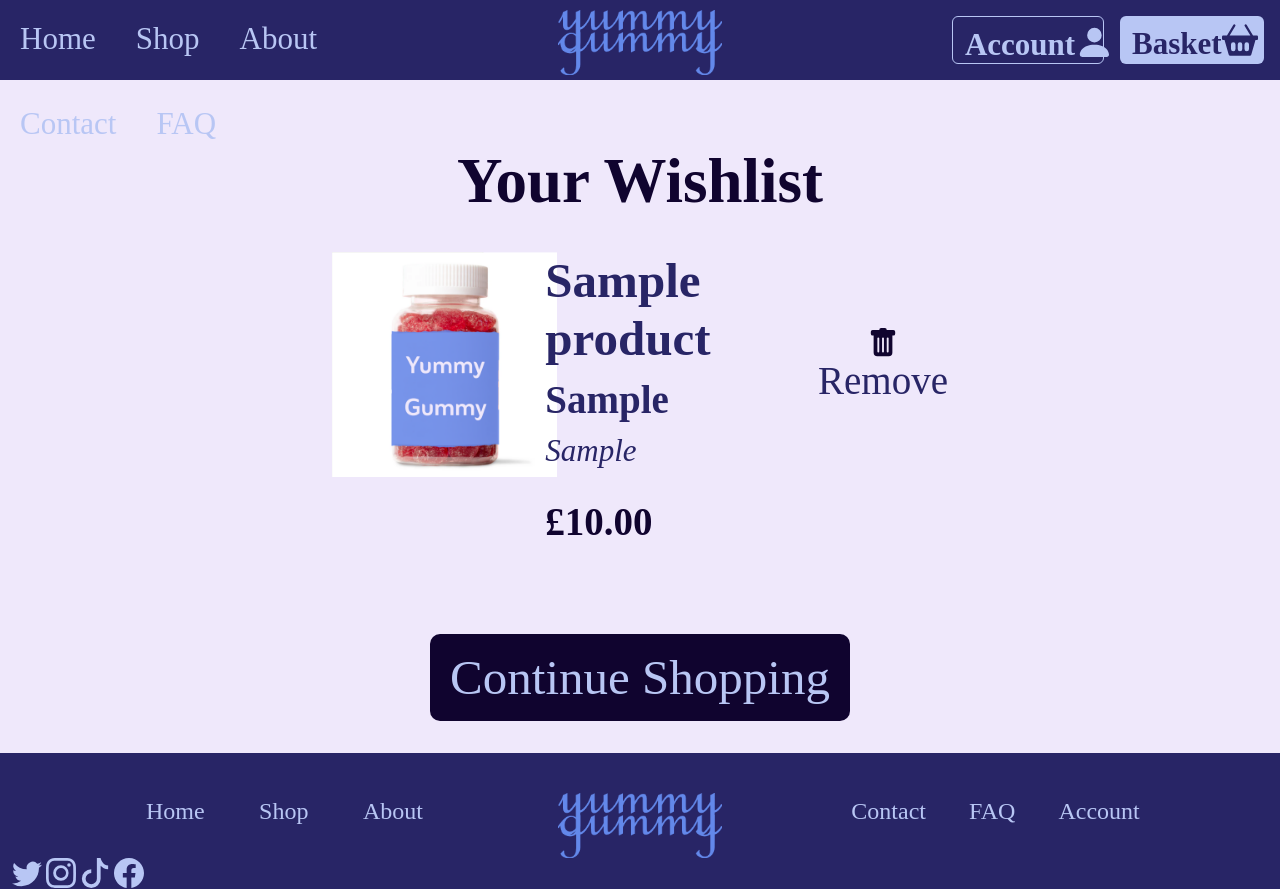
After one commit to katieprogrammes/YummyGummy, a Flask app: page /wishlist in a window 1280 px wide. The commit adds this page. Run offline with Flask 3, Linux system fonts and the light colour scheme; a user stored in the database is signed in; tables that the repository leaves empty hold one stand-in row (values such as "Sample post"); some libraries are stand-ins or nearby versions; some web fonts are replaced.

Commit message:
Added the Wishlist

```diff
--- a/app/routes.py
+++ b/app/routes.py
@@ -5,7 +5,7 @@ from flask_login import current_user, login_user, logout_user, login_required
 from sqlalchemy import or_, and_
 import sqlalchemy as sa
 from app import db
-from app.models import User, Product, Cart
+from app.models import User, Product, Cart, Wishlist
 from urllib.parse import urlsplit
 from flask_mail import Mail, Message
 import requests
@@ -165,6 +165,62 @@ def remove(item_id):
         flash(response.json().get("error", "An error occurred"), "danger")
     return redirect(url_for('cart'))
 
+@app.route("/wishlist", methods=["GET", "POST"])
+@login_required
+def wishlist():
+    if request.method == "GET":
+        # Get the user's wishlist items
+        wish_items = Wishlist.query.join(Product).filter(Wishlist.user_id == current_user.id).all()
+
+
+        # Render the wishlist template
+        return render_template("wishlist.html", title="Wishlist", wish_items=wish_items)
+
+    elif request.method == "POST":
+        data = request.get_json()
+        product_id = data.get("product_id")
+
+        if not product_id:
+            return jsonify({"error": "Product ID is required"}), 400
+
+        # Check if product already exists in the wishlist
+        existing_item = Wishlist.query.filter_by(product_id=product_id, user_id=current_user.id).first()
+
+        if existing_item:
+            return jsonify({"message": "This item is already in your wishlist"}), 400
+        else:
+            # Add the product to the wishlist
+            new_wish_item = Wishlist(user_id=current_user.id, product_id=product_id)
+            db.session.add(new_wish_item)
+
+        db.session.commit()
+        return jsonify({"message": "Item added to wishlist!"}), 200
+
+
+@app.route("/wishlist/remove/<int:item_id>", methods=["DELETE"])
+@login_required
+def remove_wish(item_id):
+    # Log the item removal attempt
+    print(f"Attempting to remove item with ID: {item_id}")
+
+    # Call to API
+    api_url = f"{Config.API_BASE_URL}/wishlist/{item_id}"
+    response = requests.delete(api_url)
+
+    # Log the raw response text to debug the issue
+    print(f"API response: {response.text}")
+
+    # Handle the response from the API
+    if response.status_code == 200:
+        flash(response.json().get("message", "Item removed from wishlist"), "custom-success")
+    else:
+        flash(response.json().get("error", "An error occurred"), "danger")
+
+    # Redirect to the wishlist page after item removal
+    return redirect(url_for('wishlist'))
+
+
+
 @app.route("/contact", methods=["GET", "POST"])
 def contact():
     form = ContactForm()
--- a/app/static/css/style.css
+++ b/app/static/css/style.css
@@ -882,3 +882,33 @@ footer {
     border-radius: 0 0 8px 8px;
     border: none;
 }
+
+/*Wishlist Styling*/
+.witem-price {
+    margin-top: 30px;
+    color: #10042F;
+    font-weight: 800;
+}
+.wishremove {
+    color: #282566;
+    background-color: #EFE8FB;
+    border: none;
+    text-decoration: none;
+    display: flex;
+    flex-direction: column;
+    align-items: center;
+    margin-top: 75px;
+}
+.shopreturn {
+    background-color: #10042F;
+    color: #B8C6F4;
+    padding: 15px 20px 5px 20px;
+    text-decoration: none;
+    border-radius: 10px;
+    margin: 2rem 0;
+    font-weight: 600;
+    display: flex;
+}
+#wishbox {
+    margin-bottom: 3rem;
+}
--- a/app/static/js/functions.js
+++ b/app/static/js/functions.js
@@ -100,7 +100,7 @@ document.addEventListener("DOMContentLoaded", function () {
             .then(data => {
                 if (data.message) {
                     showSuccessMessage(data.message);  // Show success message
-                    // Optionally, remove item from DOM
+                    //remove item from DOM
                     this.closest(".cart-item").remove();  // Assumes cart items are wrapped in .cart-item
                 } else if (data.error) {
                     showErrorMessage(data.error);  // Show error message
@@ -183,6 +183,35 @@ document.addEventListener("DOMContentLoaded", function () {
             totalElement.textContent = `£${total.toFixed(2)}`;
         }
     }
+    // Add to Wishlist functionality
+    document.getElementById("prodwishadd").addEventListener("click", function (event) {
+        event.preventDefault();
+
+        const productId = this.getAttribute("data-product-id");
+
+        // Send the Add to Wishlist request (POST)
+        fetch('/api/wishlist/add', {
+            method: "POST",
+            headers: {
+                "Content-Type": "application/json",
+            },
+            body: JSON.stringify({
+                product_id: productId,
+            })
+        })
+        .then(response => response.json())
+        .then(data => {
+            if (data.message) {
+                showSuccessMessage(data.message);  // Show success message on successful addition
+            } else if (data.error) {
+                showErrorMessage(data.error);  // Show error message if any
+            }
+        })
+        .catch(error => console.error("Error:", error));
+    });
+
+
+
 
     // Show success message
 function showSuccessMessage(message) {
@@ -222,3 +251,32 @@ function showFlashMessage(message, background) {
 }
 
 });
+
+document.addEventListener("DOMContentLoaded", function () {
+    const removeButtons = document.querySelectorAll('.wishremove');
+    removeButtons.forEach(button => {
+        button.addEventListener("click", function (event) {
+            event.preventDefault();
+
+            const itemId = this.getAttribute("data-item-id");
+
+            // Make DELETE request to the server
+            fetch(`/api/wishlist/remove/${itemId}`, {
+                method: "DELETE",
+                headers: {
+                    "Content-Type": "application/json",
+                }
+            })
+            .then(response => {
+                if (response.ok) {
+                    window.location.href = "/wishlist"; // Force redirect to wishlist page after successful deletion
+                } else {
+                    console.error("Error with the request");
+                }
+            })
+            .catch(error => {
+                console.error("Error:", error);
+            });
+        });
+    });
+});
--- a/app/templates/account.html
+++ b/app/templates/account.html
@@ -46,7 +46,7 @@
                     </a>
                 </div>
                 <div class="col">
-                    <a class="accbtn" role="button">
+                    <a class="accbtn" role="button" href="{{ url_for('wishlist') }}">
                         <h3>Wishlist</h3>
                     </a>
                 </div>
--- a/app/templates/product.html
+++ b/app/templates/product.html
@@ -41,7 +41,7 @@
                                 <h3>Add to Basket</h3>
                                 <img src="{{ url_for('static', filename='images/basketcheck.svg') }}" height="45" alt="Shopping basket">
                             </a>
-                            <button type="submit" class="btn btn-primary btn-lg" id="prodwishadd">
+                            <button type="submit" class="btn btn-primary btn-lg" id="prodwishadd" data-product-id="{{ product.id }}">
                                 <img src="{{ url_for('static', filename='images/heart.svg') }}" alt="Outline of a heart">
                             </button>
                         </div>
--- /dev/null
+++ b/app/templates/wishlist.html
@@ -0,0 +1,46 @@
+{% extends 'base.html' %}
+
+{% block body %}
+<h1 class="ygtitle">Your Wishlist</h1>
+<div class="padd"></div>
+    <!-- Check if there are items in the wishlist -->
+    {% if wish_items %}
+        <div class="row">
+            <div class="col-3"></div>
+            <div class="col">
+                {% for item in wish_items %}
+                    <div class="row wish-items" id="wishbox">
+                        <div class="col-4">
+                            <img src="{{ url_for('static', filename='images/yumgum.png') }}" alt="{{ item.product.name }}" height="225">
+                        </div>
+                        <div class="col">
+                            <h2 class="productnm">{{ item.product.name }}</h2>
+                            <h3 class="vitamin">{{ item.product.vitamin }}</h3>
+                            <h4 class="flavour">{{ item.product.flavour }}</h4>
+                            <h3 class="witem-price">£{{ item.product.price }}</h3>
+                        </div>
+                        <div class="col-3">
+                            <button type="button" class="wishremove" data-item-id="{{ item.id }}">
+                                <img src="/static/images/trash.svg" alt="Rubbish Bin">
+                                <h3>Remove</h3>
+                            </button>
+                        </div>
+                    </div>
+                {% endfor %}
+                <div class="backtoshop">
+                    <a href="{{ url_for('shop') }}" class="shopreturn">
+                        <h2>Continue Shopping</h2>
+                    </a>
+                </div>
+            </div>
+            <div class="col-3"></div>
+        </div>
+        {% else %}
+        <h2 class="ygsubtitle">Your Wishlist is currently empty.</h2>
+        <div class="backtoshop">
+            <a href="{{ url_for('shop') }}" class="btn btn-primary btn-lg active" role="button" aria-pressed="true" id="emptycart">
+                <h2>Continue Shopping</h2>
+            </a>
+        </div>
+    {% endif %}
+{% endblock %}
```
Also changed, not shown: app/api/routes.py (+70 -21 lines), app/models.py (+12 -0 lines), migrations/versions/3e1895683811_added_wishlist_model.py (added, +35 -0 lines), app.db.
